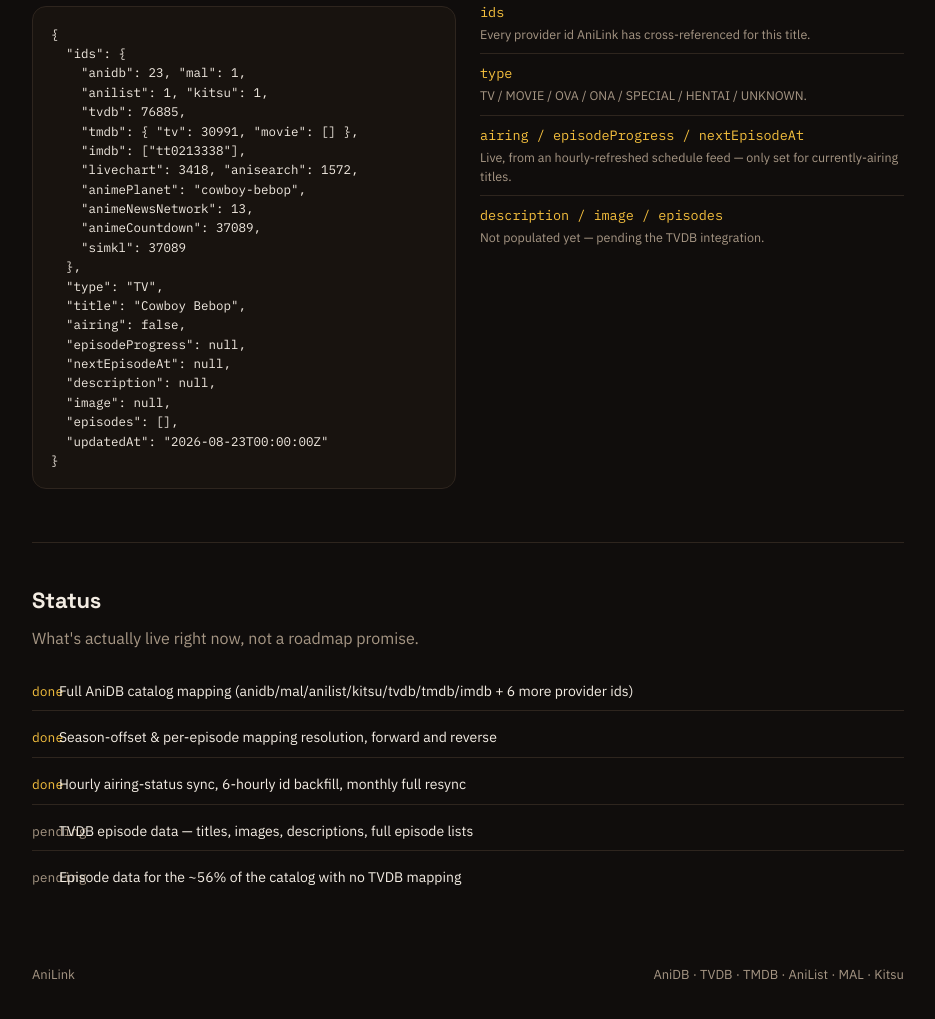
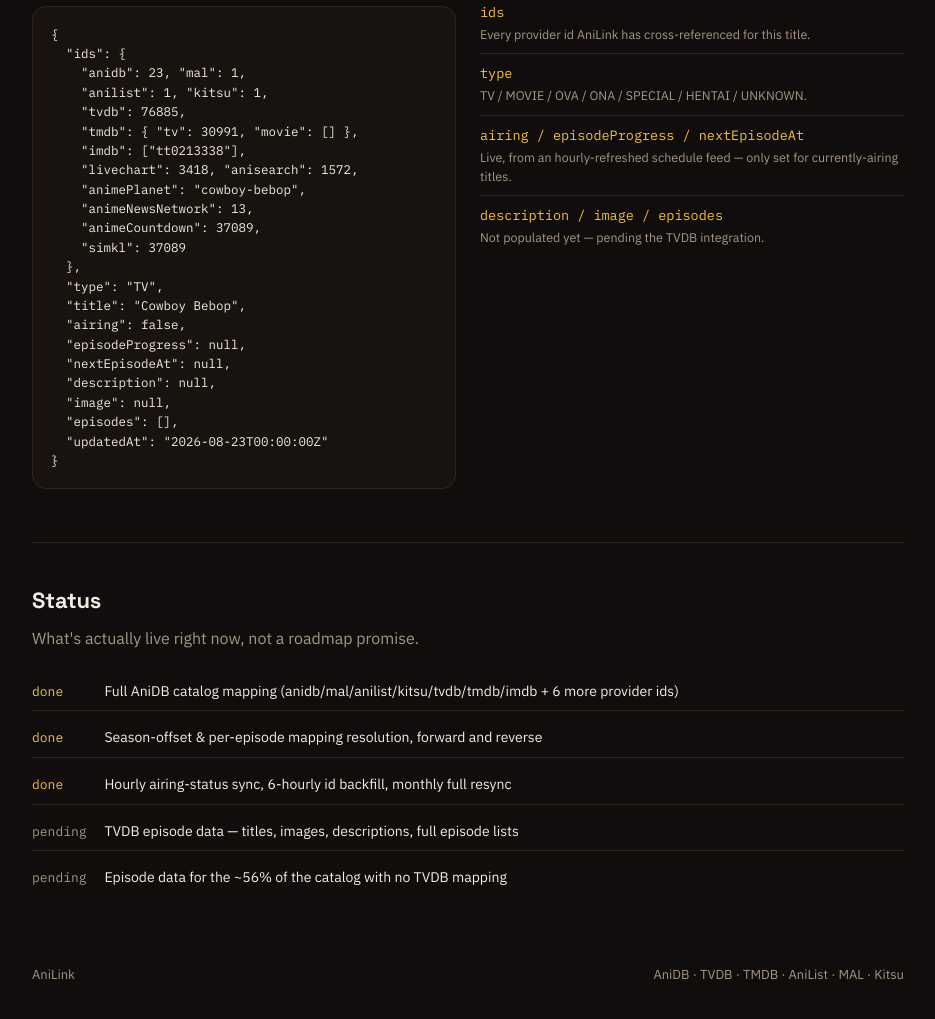
Before and after one commit to az4if/AniLink, a website: page public/index.html in a window 1280 px wide. Shown: the part 1636-2655 px from the top of the page, without its empty margins (172-1107 px from the left). Drawn offline with Linux system fonts and the light colour scheme.

Commit message:
Update index.html

```diff
--- a/public/index.html
+++ b/public/index.html
@@ -105,7 +105,7 @@
   .status-list{list-style:none; margin:22px 0 0; padding:0; display:grid; gap:8px}
   .status-list li{display:flex; gap:10px; align-items:baseline; font-size:14px; padding:8px 0; border-bottom:1px solid var(--line)}
   .status-list li:last-child{border-bottom:0}
-  .mark{font-family:'IBM Plex Mono'; font-size:13px; width:1.3em; flex:0 0 auto}
+  .mark{font-family:'IBM Plex Mono'; font-size:13px; width:8ch; flex:0 0 8ch; white-space:nowrap}
   .mark.done{color:var(--flame-3)}
   .mark.pending{color:var(--muted)}
 
```
